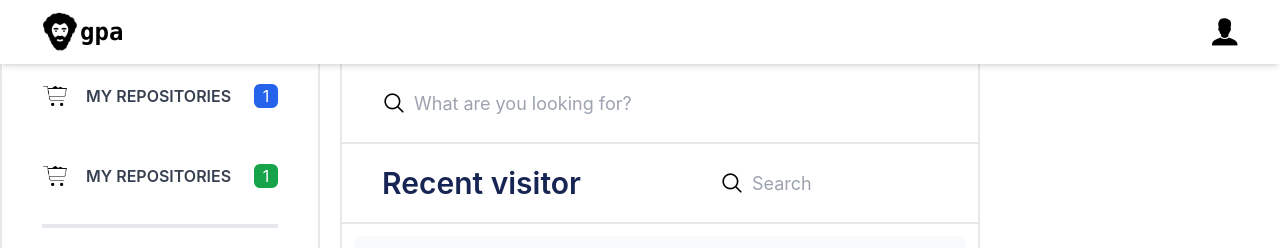
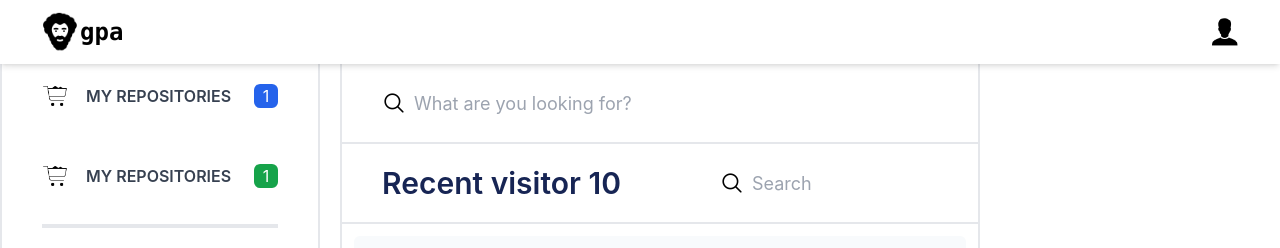
Before and after one commit to Rishabh8210/github-profile-visitor, a React (Create React App) app: page / in a window 1280 px wide. Shown: the top 248 px of the page. Built offline with nearby package versions, Linux system fonts and the light colour scheme.

Commit message:
Search Functionality fixed - we can search user

```diff
--- a/src/components/RecentVisitor.js
+++ b/src/components/RecentVisitor.js
@@ -1,21 +1,28 @@
-import React, { useState } from 'react'
+import React, { useState, useEffect } from 'react'
 import SearchB from '../assets/SearchB.png'
+import { useDispatch, useSelector } from 'react-redux';
+import { searchItem } from '../utils/userListSlice';
+
 const RecentVisitor = () => {
     const [searchedItem, setSearchedItem] = useState('');
+    const dispatch = useDispatch()
+    const handleClick = () => {
+        dispatch(searchItem(searchedItem));
+    }
     const handleChange = (e) => {
+        setSearchedItem(e.target.value)
+        if(e.target.value.length == 0){
+            dispatch(searchItem(""));
+        }
+    }
 
-        document.addEventListener('keypress', function(e) {
-            if (e.key === 'Enter') {
-                alert('Enter key pressed!');
-            }
-        });
-        setSearchedItem(e.target.value)
-    }
+    const dataItem = useSelector(store => store.userList.items)
+
     return (
         <div className='h-20 w-full border-b-2 flex gap-2 items-center pl-10 py-2 justify-between'>
-            <h3 className='text-3xl font-semibold text-blue-950'>Recent visitor {searchedItem}</h3>
+            <h3 className='text-3xl font-semibold text-blue-950'>Recent visitor {dataItem && dataItem.length}</h3>
             <div className='h-20 w-1/2  flex gap-2 items-center pl-10'>
-                <img className='h-6' src={SearchB} alt='search' />
+                <img className='h-6 cursor-pointer' src={SearchB} alt='search' onClick={() => handleClick()}/>
                 <input className='h-12 w-full text-lg outline-none focus:border-b-2' type='text' name='search' placeholder='Search' onChange={(e) => handleChange(e)}/>
             </div>
         </div>
--- a/src/components/UserList.js
+++ b/src/components/UserList.js
@@ -1,7 +1,9 @@
 import React from 'react'
 import UserCard from './UserCard'
-import {users} from '../constant'
+import { useSelector } from 'react-redux'
+
 const UserList = () => {
+  const users = useSelector(store => store.userList.items);
   return (
     <div className='w-full h-[600px] overflow-auto rounded-md '>
         <div className='px-7 h-12 text-md text-blue-950 font-semibold w-full bg-slate-50 flex justify-between items-center border-b-2 sticky top-0'>
--- a/src/utils/store.js
+++ b/src/utils/store.js
@@ -1,8 +1,10 @@
 import { configureStore } from "@reduxjs/toolkit";
 import profileToggleSlice from "./profileToggleSlice";
+import userListSlice from "./userListSlice";
 const store = configureStore({
     reducer: {
-        profileToggle : profileToggleSlice
+        profileToggle : profileToggleSlice,
+        userList : userListSlice
     }
 })
 
--- /dev/null
+++ b/src/utils/userListSlice.js
@@ -0,0 +1,23 @@
+import { createSlice } from "@reduxjs/toolkit";
+import { users } from "../constant";
+const userListSlice = createSlice({
+    name: 'userList',
+    initialState:{
+        items: users
+    },
+    reducers: {
+        searchItem:(state, action) => {
+            if(action.payload.length == 0)
+                state.items = users
+            else{
+                state.items = state.items.filter((data) => {
+                    return data.name.toLowerCase().includes(action.payload.toLowerCase())
+                })
+            }
+        },
+
+    }
+})
+
+export const {searchItem} = userListSlice.actions;
+export default userListSlice.reducer;
```
